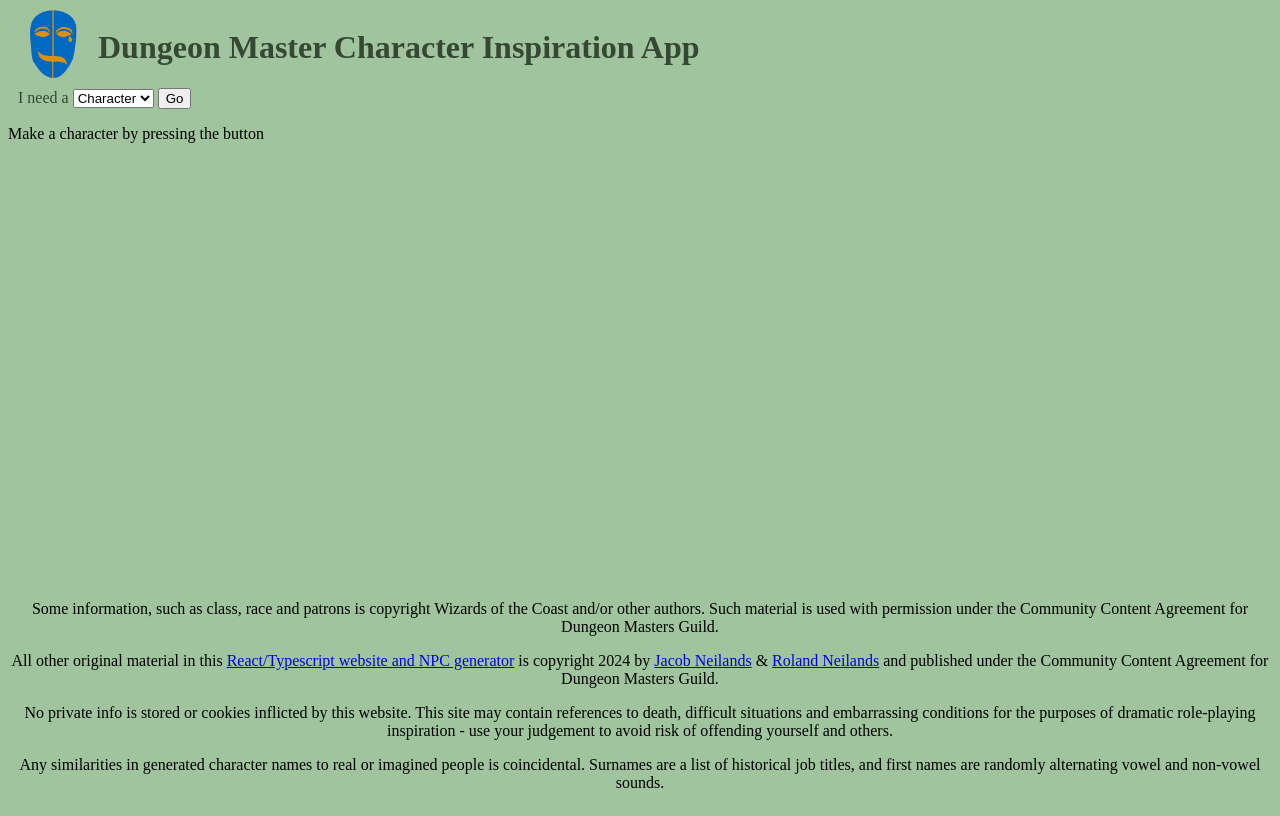
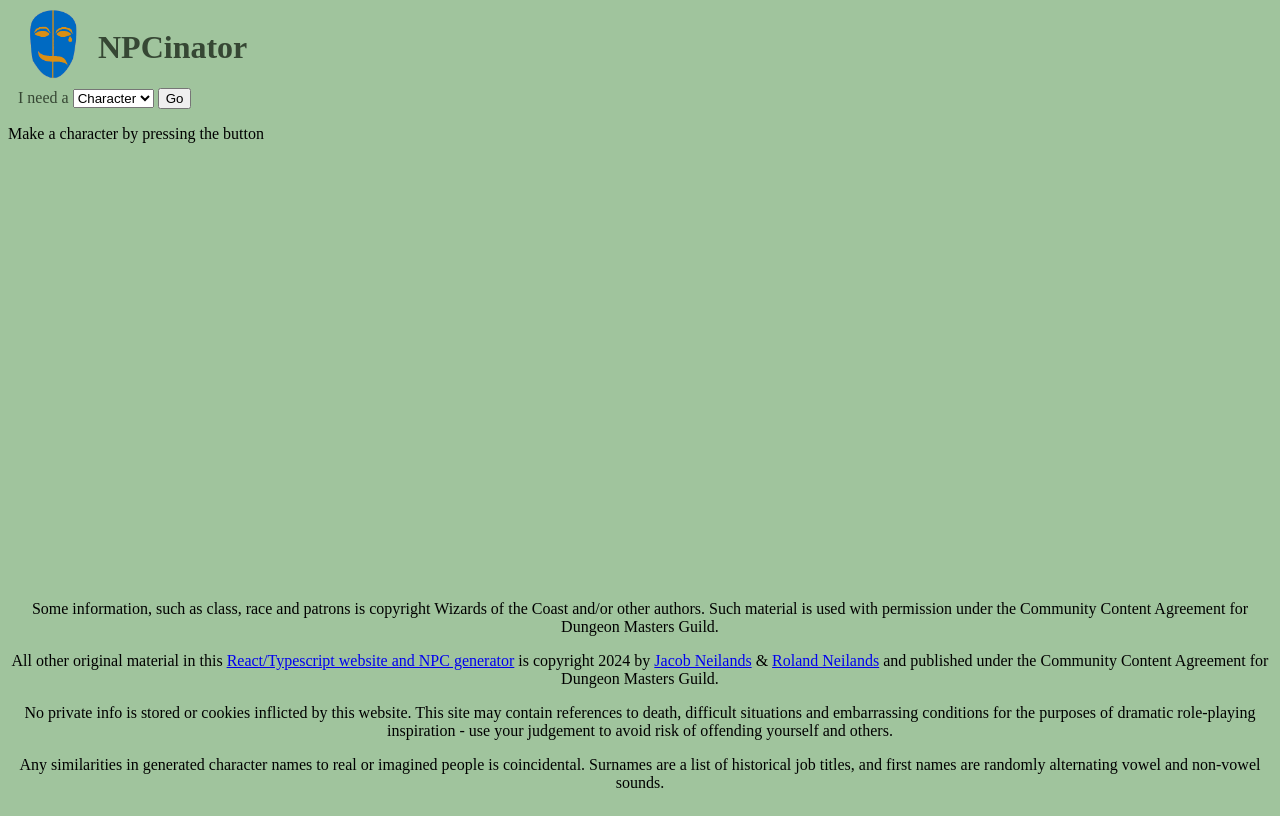
Before and after one commit to Wraith908/personal-website, a React (Create React App) app: page / in a window 1280 px wide. Built offline with nearby package versions, Linux system fonts and the light colour scheme.

Commit message:
NPCinator
changed placeholder name and gone public

```diff
--- a/public/index.html
+++ b/public/index.html
@@ -22,7 +22,7 @@
       work correctly both with client-side routing and a non-root public URL.
       Learn how to configure a non-root public URL by running `npm run build`.
     -->
-    <title>DM Character Inspiration App</title>
+    <title>NPCinator</title>
   </head>
   <body>
     <noscript>You need to enable JavaScript to run this app.</noscript>
--- a/src/components/Main.tsx
+++ b/src/components/Main.tsx
@@ -13,6 +13,7 @@ import dataChallenge from '../data/challenge.json';
 import dataGoal from '../data/goal.json';
 import dataSyllables from '../data/syllables.json';
 import AppLogo from '../media/AppLogo.png';
+import { ImportsNotUsedAsValues } from 'typescript';
 const vowels = dataSyllables['Vowels'];
 const nonvowels = dataSyllables['Non-vowels'];
 const endings   = dataSyllables['post-vowel-end-only'];
@@ -77,7 +78,7 @@ export default function Main() {
         <div className = "main">
             <div  className = "title">
                 <img src = {AppLogo} alt = "Logo" className = "Logo"/>
-                <h1>Dungeon Master Character Inspiration App</h1>
+                <h1>NPCinator</h1>
             </div>
             <br />
             <div>
@@ -94,6 +95,7 @@ export default function Main() {
                             <option value = "Hero">Hero</option>
                             <option value = "Sidekick">Sidekick</option>
                         </select> <button>Go</button>
+                        {inputError && <p>An error has occured, please try again</p>}
                     </form>
 
                 </div>
--- a/src/data/class.json
+++ b/src/data/class.json
@@ -39,7 +39,6 @@
         ["Death Domain Cleric","phb p.56, dmg p.96"],
         ["Druid","phb p.65"],
         ["Circle of Dreams Druid","phb p.65, XGE p.22"],
-        ["Circle of the Land Druid","phb p.65, p.68"],
         ["Circle of the Land Druid","phb p.65, p.68"],
         ["Circle of the Land (Arctic) Druid","phb p.65, p.68"],
         ["Circle of the Land (Coast) Druid","phb p.65, p.68"],
--- a/src/mainstyle.css
+++ b/src/mainstyle.css
@@ -8,7 +8,6 @@ body {
 .main {
   padding-bottom: 210px;
 }
-
 .title {
   color: #364734;
   display: inline-flex;
```
